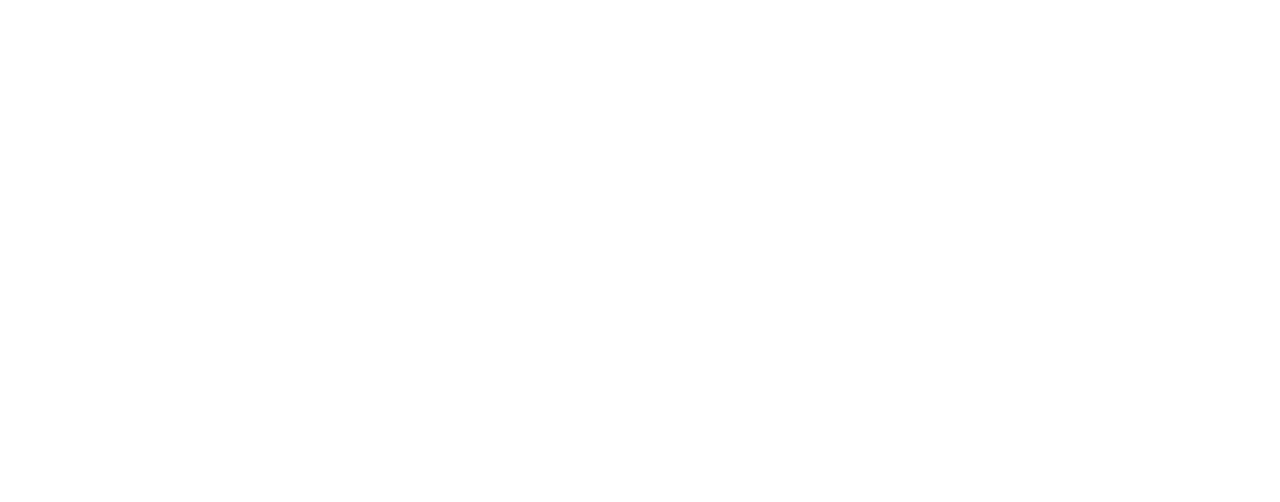
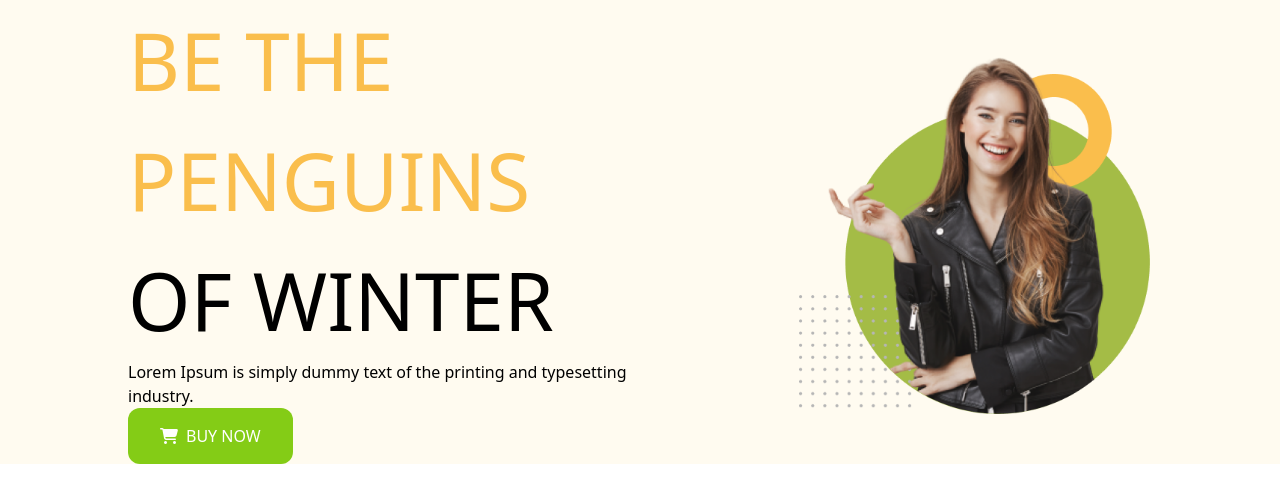
Before and after one commit to Arafat01007/penguin-fashion-tailwind, a website: page index.html in a window 1280 px wide. Drawn offline with nearby package versions, Linux system fonts and the light colour scheme.

Commit message:
added header

```diff
--- a/index.html
+++ b/index.html
@@ -1,13 +1,56 @@
 <!DOCTYPE html>
 <html lang="en">
+
 <head>
+    <link rel="stylesheet" href="https://cdnjs.cloudflare.com/ajax/libs/font-awesome/6.6.0/css/all.min.css"
+        integrity="sha512-Kc323vGBEqzTmouAECnVceyQqyqdsSiqLQISBL29aUW4U/M7pSPA/gEUZQqv1cwx4OnYxTxve5UMg5GT6L4JJg=="
+        crossorigin="anonymous" referrerpolicy="no-referrer" />
+    <link rel="preconnect" href="https://fonts.googleapis.com">
+    <link rel="preconnect" href="https://fonts.gstatic.com" crossorigin>
+    <link
+        href="https://fonts.googleapis.com/css2?family=Bebas+Neue&family=Inter:ital,opsz,wght@0,14..32,100..900;1,14..32,100..900&family=Montserrat:ital,wght@0,100..900;1,100..900&family=Mulish:ital,wght@0,200..1000;1,200..1000&family=Poppins:ital,wght@0,100;0,200;0,300;0,400;0,500;0,600;0,700;0,800;0,900;1,100;1,200;1,300;1,400;1,500;1,600;1,700;1,800;1,900&family=Roboto:ital,wght@0,100;0,300;0,400;0,500;0,700;0,900;1,100;1,300;1,400;1,500;1,700;1,900&family=Work+Sans:ital,wght@0,100..900;1,100..900&display=swap"
+        rel="stylesheet">
+    <link rel="preconnect" href="https://fonts.googleapis.com">
+    <link rel="preconnect" href="https://fonts.gstatic.com" crossorigin>
+    <link
+        href="https://fonts.googleapis.com/css2?family=Bebas+Neue&family=Inter:ital,opsz,wght@0,14..32,100..900;1,14..32,100..900&family=Mulish:ital,wght@0,200..1000;1,200..1000&family=Poppins:ital,wght@0,100;0,200;0,300;0,400;0,500;0,600;0,700;0,800;0,900;1,100;1,200;1,300;1,400;1,500;1,600;1,700;1,800;1,900&family=Roboto:ital,wght@0,100;0,300;0,400;0,500;0,700;0,900;1,100;1,300;1,400;1,500;1,700;1,900&family=Work+Sans:ital,wght@0,100..900;1,100..900&display=swap"
+        rel="stylesheet">
+
+    <link rel="preconnect" href="https://fonts.googleapis.com">
+    <link rel="preconnect" href="https://fonts.gstatic.com" crossorigin>
+    <link
+        href="https://fonts.googleapis.com/css2?family=Inter:ital,opsz,wght@0,14..32,100..900;1,14..32,100..900&family=Mulish:ital,wght@0,200..1000;1,200..1000&family=Poppins:ital,wght@0,100;0,200;0,300;0,400;0,500;0,600;0,700;0,800;0,900;1,100;1,200;1,300;1,400;1,500;1,600;1,700;1,800;1,900&family=Roboto:ital,wght@0,100;0,300;0,400;0,500;0,700;0,900;1,100;1,300;1,400;1,500;1,700;1,900&family=Work+Sans:ital,wght@0,100..900;1,100..900&display=swap"
+        rel="stylesheet">
+    <script src="https://cdn.tailwindcss.com"></script>
     <meta charset="UTF-8">
     <meta name="viewport" content="width=device-width, initial-scale=1.0">
     <title>Penguin Fashion</title>
 </head>
+<div class="hed grid "></div>
+
 <body>
-    <header>
+    <header class=" bg-[#FFFBF0] px-32">
+        <!-- nav -->
+        <nav>
 
+        </nav>
+        <!-- banner -->
+        <div class="flex gap-[155px] justify-between items-center">
+            <div>
+                <h1 class=" text-[5rem] font-Bebas Neue uppercase">
+                    <span class="text-[#FABE4C]">
+                        Be the Penguins</span>
+                    <br>
+                    of Winter
+                </h1>
+                <p>Lorem Ipsum is simply dummy text of the printing
+                    and typesetting industry.</p>
+                <button class="py-4 px-8 bg-lime-500 rounded-xl text-white text-base  font-medium"><i class="fa-solid fa-cart-shopping mr-2"></i>BUY NOW</button>
+            </div>
+            <div>
+                <img src="images/model.png" alt="">
+            </div>
+        </div>
     </header>
     <main>
 
@@ -16,4 +59,5 @@
 
     </footer>
 </body>
+
 </html>
--- /dev/null
+++ b/package.json
@@ -0,0 +1,5 @@
+{
+  "devDependencies": {
+    "tailwindcss": "^3.4.14"
+  }
+}
--- /dev/null
+++ b/tailwind.config.js
@@ -0,0 +1,8 @@
+/** @type {import('tailwindcss').Config} */
+module.exports = {
+  content: [],
+  theme: {
+    extend: {},
+  },
+  plugins: [],
+}
```
Also changed, not shown: 1 other file.
